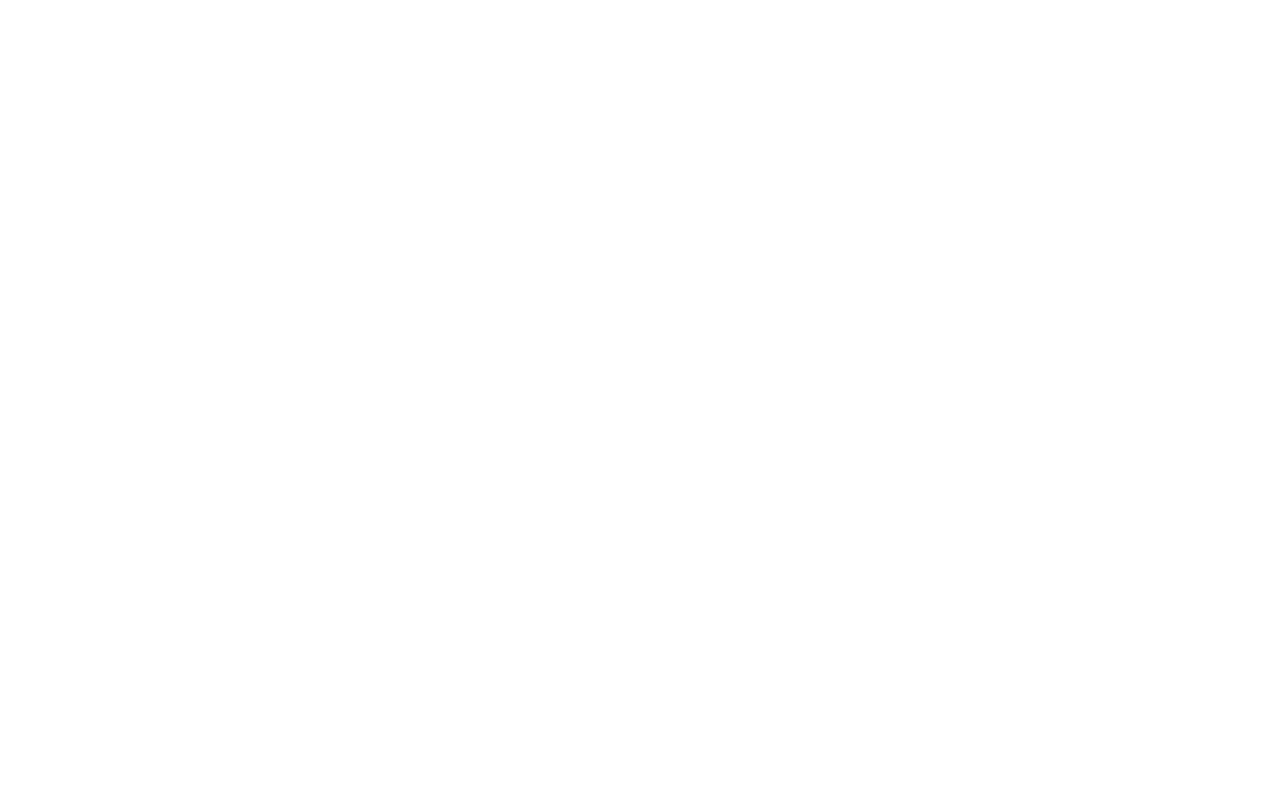
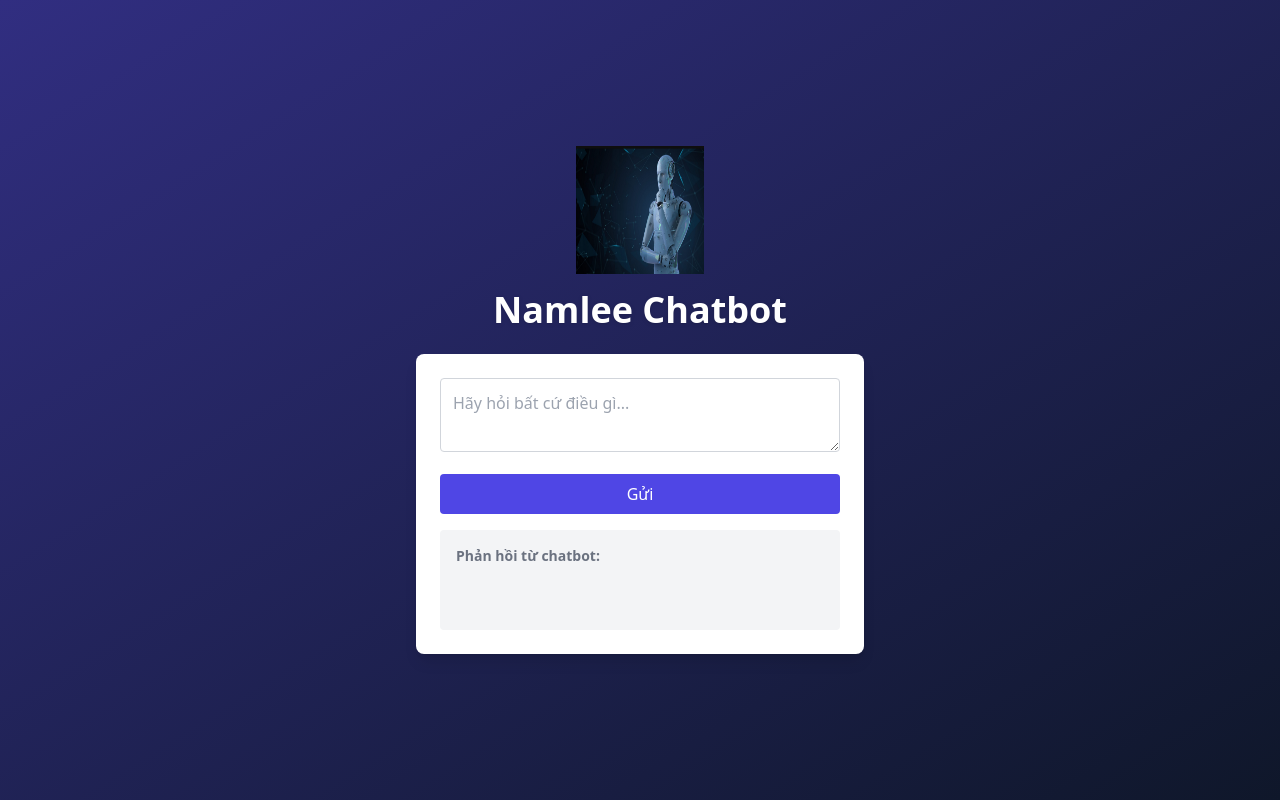
Before and after one commit to namlee1998/chatbotai, a React (Create React App) app in the folder frontend/: page / in a window 1280 px wide. Before the commit this address had no page. Built offline with nearby package versions, Linux system fonts and the light colour scheme.

Commit message:
Update App.tsx

```diff
--- a/frontend/src/App.tsx
+++ b/frontend/src/App.tsx
@@ -7,7 +7,7 @@
     <BrowserRouter>
       <Routes>
 
-        <Route path="/chat" element={<ChatPage />} />
+        <Route path="/" element={<ChatPage />} />
       </Routes>
     </BrowserRouter>
   );
```
